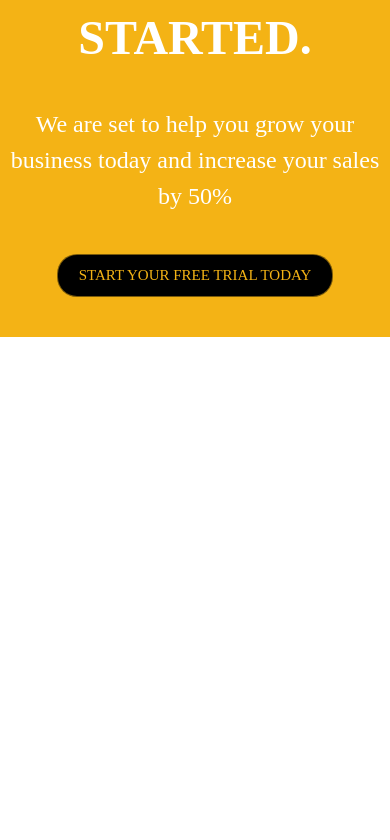
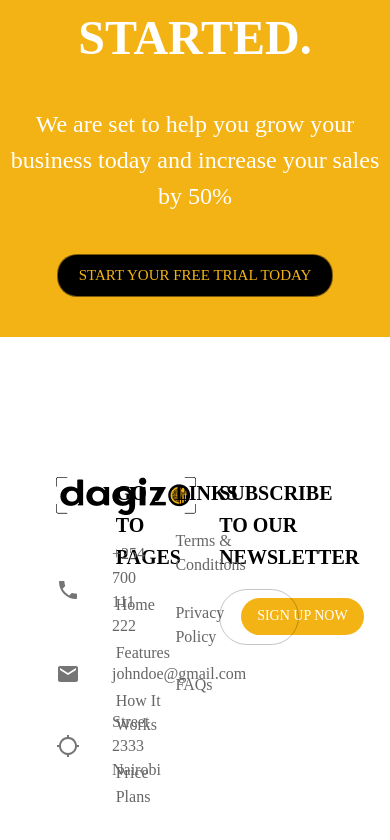
Before and after one commit to Joseph-Mutua/dagizo-landing, a React (Create React App) app: page / in a window 390 px wide. Shown: the part 7615-8455 px from the top of the page. Before the commit the page ends 7952 px from the top, so only its background shows below. Built offline with nearby package versions, Linux system fonts and the light colour scheme.

Commit message:
Add footer contacts

```diff
--- a/src/components/DrawerAppBar.js
+++ b/src/components/DrawerAppBar.js
@@ -18,7 +18,7 @@ import {
 
 import MenuIcon from "@mui/icons-material/Menu";
 
-import Dagizo_Logo from "./images/Dagizo_Logo.png"
+import Dagizo_Logo from "../images/Dagizo_Logo.png"
 
 const drawerWidth = 240;
 const navItems = ["Home", "Features", "Price Plans", "Contact Us"];
--- a/src/pages/LandingPage.js
+++ b/src/pages/LandingPage.js
@@ -1,4 +1,4 @@
-import React from "react";
+import React, { useState } from "react";
 import {
   Box,
   Typography,
@@ -7,6 +7,11 @@ import {
   Icon,
   List,
   ListItem,
+  ListItemButton,
+  ListItemIcon,
+  ListItemText,
+  TextField,
+  InputAdornment,
 } from "@mui/material";
 import Grid from "@mui/material/Unstable_Grid2";
 //Icons
@@ -14,10 +19,17 @@ import QrCodeIcon from "@mui/icons-material/QrCode";
 import MenuBookIcon from "@mui/icons-material/MenuBook";
 import AssessmentIcon from "@mui/icons-material/Assessment";
 import TableRestaurantIcon from "@mui/icons-material/TableRestaurant";
-
-import Image from "mui-image";
+import PhoneIcon from "@mui/icons-material/Phone";
+import EmailIcon from "@mui/icons-material/Email";
+import LocationSearchingIcon from "@mui/icons-material/LocationSearching";
+import FacebookIcon from "@mui/icons-material/Facebook";
+import LinkedInIcon from "@mui/icons-material/LinkedIn";
+import InstagramIcon from "@mui/icons-material/Instagram";
+import YouTubeIcon from "@mui/icons-material/YouTube";
 
 import DrawerAppBar from "../components/DrawerAppBar";
+
+import Dagizo_Logo from "../images/Dagizo_Logo.png";
 import Dagizo_CTA from "../images/Dagizo_CTA.png";
 import Dagizo_Peek from "../images/Dagizo_Peek.png";
 import Featured_Dishes from "../images/Featured_Dishes.png";
@@ -25,6 +37,11 @@ import Order_Progress from "../images/Order_Progress.png";
 import Project_Peek from "../images/Project_Peek.png";
 
 const LandingPage = () => {
+  const [tabValue, setTabValue] = useState("home");
+
+  const handleChange = (value) => {
+    setTabValue(value);
+  };
   return (
     <Box sx={{}}>
       <DrawerAppBar />
@@ -369,12 +386,12 @@ const LandingPage = () => {
       </Grid>
 
       <Grid container spacing={5} sx={{ mt: 5 }}>
-        <Grid xs={12} md={6}>
+        <Grid xs={12} md={6} sx={{}}>
           <Box
             sx={(theme) => ({
               mt: 15,
               ml: 5,
-              [theme.breakpoints.down("lg")]: {
+              [theme.breakpoints.down("md")]: {
                 mt: 2,
               },
             })}
@@ -496,19 +513,20 @@ const LandingPage = () => {
       </Grid>
 
       <Stack sx={{ bgcolor: "primary.main" }}>
-        <Stack sx={{ textAlign: "center", mt:15 }}>
+        <Stack sx={{ textAlign: "center", mt: 15 }}>
           {" "}
           <Typography variant="h3" sx={{ color: "white", fontWeight: 700 }}>
-           READY TO SET UP? <br/> LET US HELP YOU GET STARTED.
+            READY TO SET UP? <br /> LET US HELP YOU GET STARTED.
           </Typography>{" "}
         </Stack>
 
         <Stack sx={{ textAlign: "center" }}>
           {" "}
           <Typography
-            sx={{ color: "white", fontSize: "1.5rem", fontWeight: 500, mt:5 }}
+            sx={{ color: "white", fontSize: "1.5rem", fontWeight: 500, mt: 5 }}
           >
-           We are set to help you grow your business today and increase your sales by 50%
+            We are set to help you grow your business today and increase your
+            sales by 50%
           </Typography>{" "}
         </Stack>
 
@@ -535,6 +553,171 @@ const LandingPage = () => {
           </Button>{" "}
         </Stack>
       </Stack>
+
+      <Grid container spacing={5} sx={{ mt: 15 }}>
+        <Grid xs={1}></Grid>
+        <Grid container xs={10} spacing={5}>
+          <Grid xs={2}>
+            <Box sx={{ pl: 2 }}>
+              <img src={Dagizo_Logo} alt="Dagizo Logo"></img>
+            </Box>
+            <Box>
+              {" "}
+              <List>
+                <ListItem disablePadding>
+                  <ListItemButton>
+                    <ListItemIcon>
+                      <PhoneIcon />
+                    </ListItemIcon>
+                    <ListItemText primary="+254 700 111 222" />
+                  </ListItemButton>
+                </ListItem>
+                <ListItem disablePadding>
+                  <ListItemButton>
+                    <ListItemIcon>
+                      <EmailIcon />
+                    </ListItemIcon>
+                    <ListItemText primary="johndoe@gmail.com" />
+                  </ListItemButton>
+                </ListItem>
+                <ListItem disablePadding>
+                  <ListItemButton>
+                    <ListItemIcon>
+                      <LocationSearchingIcon />
+                    </ListItemIcon>
+                    <ListItemText primary="Street 2333 Nairobi" />
+                  </ListItemButton>
+                </ListItem>
+              </List>
+            </Box>
+          </Grid>
+          <Grid xs={2}>
+            <Box>
+              <Typography
+                variant="h6"
+                fontWeight="700"
+                sx={{ color: "black", pl: 2 }}
+              >
+                GO TO PAGES
+              </Typography>
+            </Box>
+            <Box
+              display="flex"
+              justifyContent="flex-start"
+              sx={{
+                flexGrow: 1,
+                "& .MuiTab-root": {
+                  textTransform: "none",
+                  justifyContent: "flex-start",
+                },
+                height: 224,
+              }}
+            >
+              <List>
+                <ListItem disablePadding>
+                  <ListItemButton>
+                    <ListItemText primary="Home" />
+                  </ListItemButton>
+                </ListItem>
+                <ListItem disablePadding>
+                  <ListItemButton>
+                    <ListItemText primary="Features" />
+                  </ListItemButton>
+                </ListItem>
+                <ListItem disablePadding>
+                  <ListItemButton>
+                    <ListItemText primary="How It Works" />
+                  </ListItemButton>
+                </ListItem>
+                <ListItem disablePadding>
+                  <ListItemButton>
+                    <ListItemText primary="Price Plans" />
+                  </ListItemButton>
+                </ListItem>
+              </List>
+            </Box>
+          </Grid>
+          <Grid xs={2}>
+            {" "}
+            <Box>
+              <Typography
+                variant="h6"
+                fontWeight="700"
+                sx={{ color: "black", pl: 2 }}
+              >
+                LINKS
+              </Typography>
+            </Box>
+            <Box
+              display="flex"
+              justifyContent="flex-start"
+              sx={{
+                flexGrow: 1,
+                "& .MuiTab-root": {
+                  textTransform: "none",
+                  justifyContent: "flex-start",
+                },
+                height: 224,
+              }}
+            >
+              <List>
+                <ListItem disablePadding>
+                  <ListItemButton>
+                    <ListItemText primary="Terms & Conditions" />
+                  </ListItemButton>
+                </ListItem>
+                <ListItem disablePadding>
+                  <ListItemButton>
+                    <ListItemText primary="Privacy Policy" />
+                  </ListItemButton>
+                </ListItem>
+                <ListItem disablePadding>
+                  <ListItemButton>
+                    <ListItemText primary="FAQs" />
+                  </ListItemButton>
+                </ListItem>
+              </List>
+            </Box>{" "}
+          </Grid>
+          <Grid xs={4}>
+            <Box>
+              <Typography
+                variant="h6"
+                fontWeight="700"
+                sx={{ color: "black" }}
+              >
+                SUBSCRIBE TO OUR NEWSLETTER
+              </Typography>
+            </Box>
+            <Box sx={{mt:2}}>
+              <TextField
+                sx={{
+                  "& fieldset": {
+                    borderRadius: 10,
+                  },
+                }}
+                placeholder="Email Address"
+                variant="outlined"
+                fullWidth
+                InputProps={{
+                  endAdornment: (
+                    <InputAdornment position="end">
+                      <Button
+                        disableElevation
+                        variant="contained"
+                        sx={{ color: "white", borderRadius: 5 }}
+                      >
+                        SIGN UP NOW
+                      </Button>
+                    </InputAdornment>
+                  ),
+                }}
+              />
+            </Box>
+          </Grid>
+        </Grid>
+        <Grid xs={1}></Grid>
+      </Grid>
     </Box>
   );
 };
```
Also changed, not shown: src/images/Dagizo_Logo.png (renamed from src/components/images/Dagizo_Logo.png).
